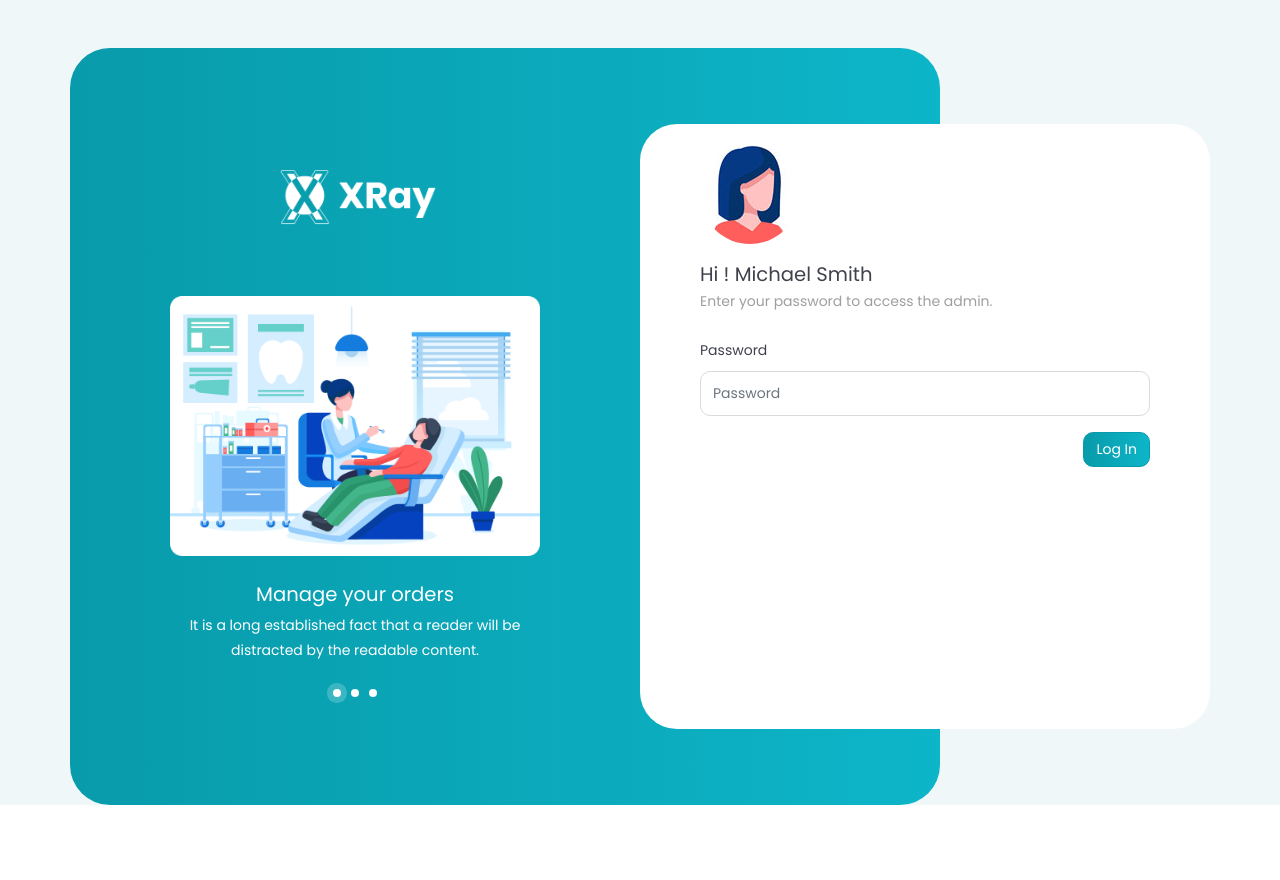
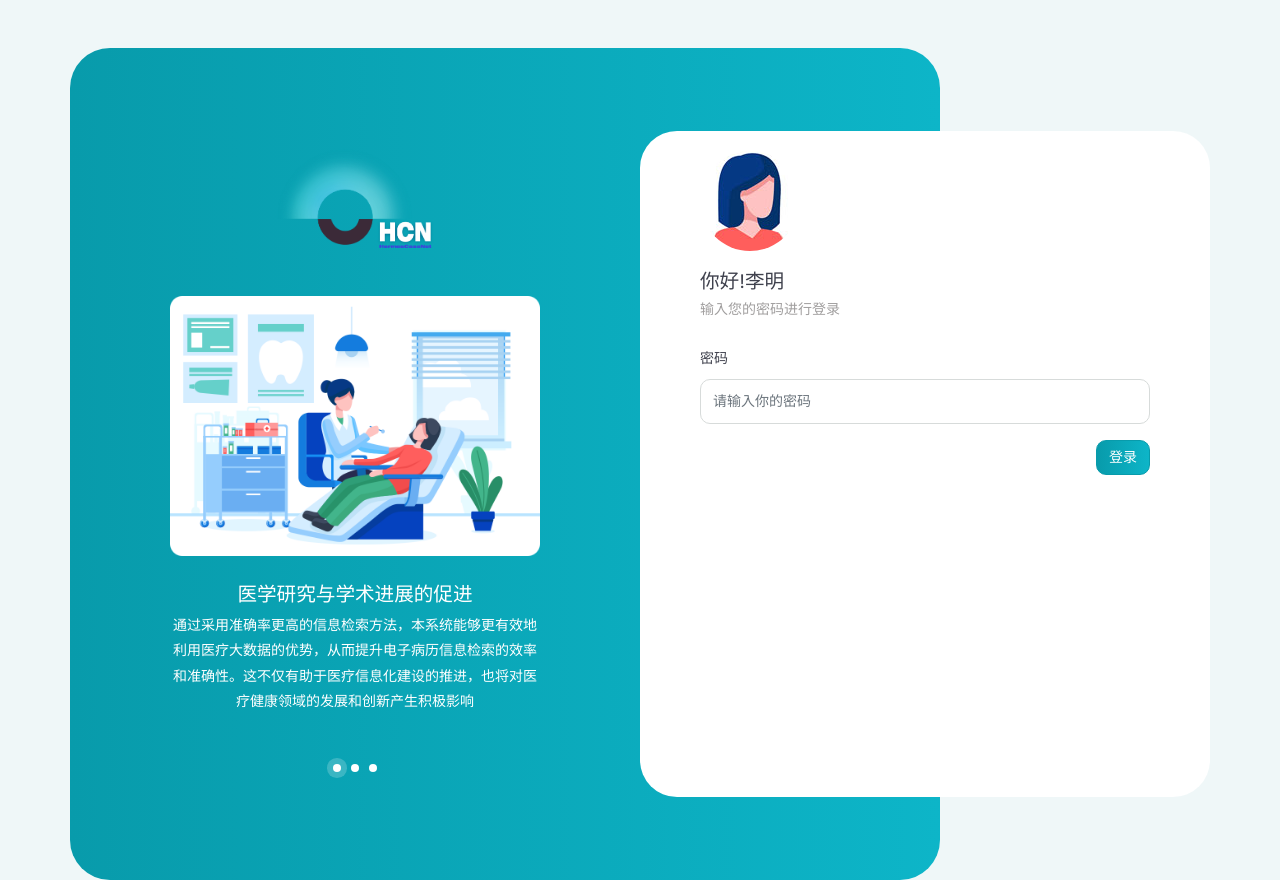
Before and after one commit to zhyDaDa/Text-Summarization-Based-Information-Retrieval, a Django app: page /lock/ in a window 1280 px wide. Before the commit the page ends 805 px from the top, so only its background shows below. Run offline with Django 3.2, Linux system fonts and the light colour scheme; some libraries are stand-ins or nearby versions.

Commit message:
loading更改

```diff
--- a/app01/static/css/typography.css
+++ b/app01/static/css/typography.css
@@ -198,10 +198,10 @@ th {}
 loading
 ------------------------------------------------*/
 #loading {
-  background: #fff url(../image/loader.gif) no-repeat scroll center center;
+  background: #fff url(../picture/HCN.png) no-repeat scroll center center;
   height: 100%;
   width: 100%;
-  background-size: 10%;
+  background-size: 20%;
   position: fixed;
   margin-top: 0px;
   top: 0px;
--- a/app01/templates/lock.html
+++ b/app01/templates/lock.html
@@ -30,22 +30,22 @@
         <div class="row no-gutters">
           <div class="col-md-6 text-center">
             <div class="sign-in-detail text-white">
-              <a class="sign-in-logo mb-5" href="#"><img src="{% static 'picture/logo-white.png' %}" class="img-fluid" alt="logo" /></a>
+              <a class="sign-in-logo mb-5" href="#"><img src="{% static 'picture/Hcn.png' %}" class="img-fluid" alt="logo" /></a>
               <div class="owl-carousel" data-autoplay="true" data-loop="true" data-nav="false" data-dots="true" data-items="1" data-items-laptop="1" data-items-tab="1" data-items-mobile="1" data-items-mobile-sm="1" data-margin="0">
                 <div class="item">
                   <img src="{% static 'picture/1.png' %}" class="img-fluid mb-4" alt="logo" />
-                  <h4 class="mb-1 text-white">Manage your orders</h4>
-                  <p>It is a long established fact that a reader will be distracted by the readable content.</p>
+                  <h4 class="mb-1 text-white">医学研究与学术进展的促进</h4>
+                  <p>通过采用准确率更高的信息检索方法，本系统能够更有效地利用医疗大数据的优势，从而提升电子病历信息检索的效率和准确性。这不仅有助于医疗信息化建设的推进，也将对医疗健康领域的发展和创新产生积极影响</p>
                 </div>
                 <div class="item">
                   <img src="{% static 'picture/2.png' %}" class="img-fluid mb-4" alt="logo" />
-                  <h4 class="mb-1 text-white">Manage your orders</h4>
-                  <p>It is a long established fact that a reader will be distracted by the readable content.</p>
+                  <h4 class="mb-1 text-white">医学教育的质量提升</h4>
+                  <p>系统为医学生提供了一个病历案例学习平台，通过分析大量病例数据，挖掘医学规律和模式，为疾病预防和治疗提供新的思路。医学生可以利用系统中的案例进行临床学习，提高对病情判断的效率和实验研究的质量，从而增强医学研究的可信度和可复制性</p>
                 </div>
                 <div class="item">
                   <img src="{% static 'picture/3.png' %}" class="img-fluid mb-4" alt="logo" />
-                  <h4 class="mb-1 text-white">Manage your orders</h4>
-                  <p>It is a long established fact that a reader will be distracted by the readable content.</p>
+                  <h4 class="mb-1 text-white">信息检索模型的创新</h4>
+                  <p>系统采用了一个创新的搜索技术。它像是一个高效的医学搜索助手，用户通过输入简单的病情描述，就能快速获得匹配的病历信息。这种方法既直观又高效，突破了传统搜索方法的局限，极大提升了搜索的准确性和用户体验。</p>
                 </div>
               </div>
             </div>
@@ -53,16 +53,16 @@
           <div class="col-md-6 position-relative">
             <div class="sign-in-from">
               <img src="{% static 'picture/1.jpg' %}" alt="user-image" class="rounded-circle" />
-              <h4 class="mt-3 mb-0">Hi ! Michael Smith</h4>
-              <p>Enter your password to access the admin.</p>
+              <h4 class="mt-3 mb-0">你好!李明</h4>
+              <p>输入您的密码进行登录</p>
               <form class="mt-4">
                 <div class="form-group">
-                  <label for="exampleInputEmail1">Password</label>
-                  <input type="Password" class="form-control mb-0" id="exampleInputEmail1" placeholder="Password" />
+                  <label for="exampleInputEmail1">密码</label>
+                  <input type="Password" class="form-control mb-0" id="exampleInputEmail1" placeholder="请输入你的密码" />
                 </div>
 
                 <div class="d-inline-block w-100">
-                  <button type="submit" class="btn btn-primary float-right">Log In</button>
+                  <button type="submit" class="btn btn-primary float-right">登录</button>
                 </div>
               </form>
             </div>
--- a/app01/templates/userEdit.html
+++ b/app01/templates/userEdit.html
@@ -409,11 +409,11 @@
                             </div>
                             <div class="form-group col-sm-6">
                               <label for="uname">用户名:</label>
-                              <input type="text" class="form-control" id="uname" value="Bini@01" />
+                              <input type="text" class="form-control" id="uname" value="Liming" />
                             </div>
                             <div class="form-group col-sm-6">
                               <label for="cname">现居地:</label>
-                              <input type="text" class="form-control" id="cname" value="Atlanta" />
+                              <input type="text" class="form-control" id="cname" value="上海" />
                             </div>
                             <div class="form-group col-sm-6">
                               <label class="d-block">性别:</label>
```
